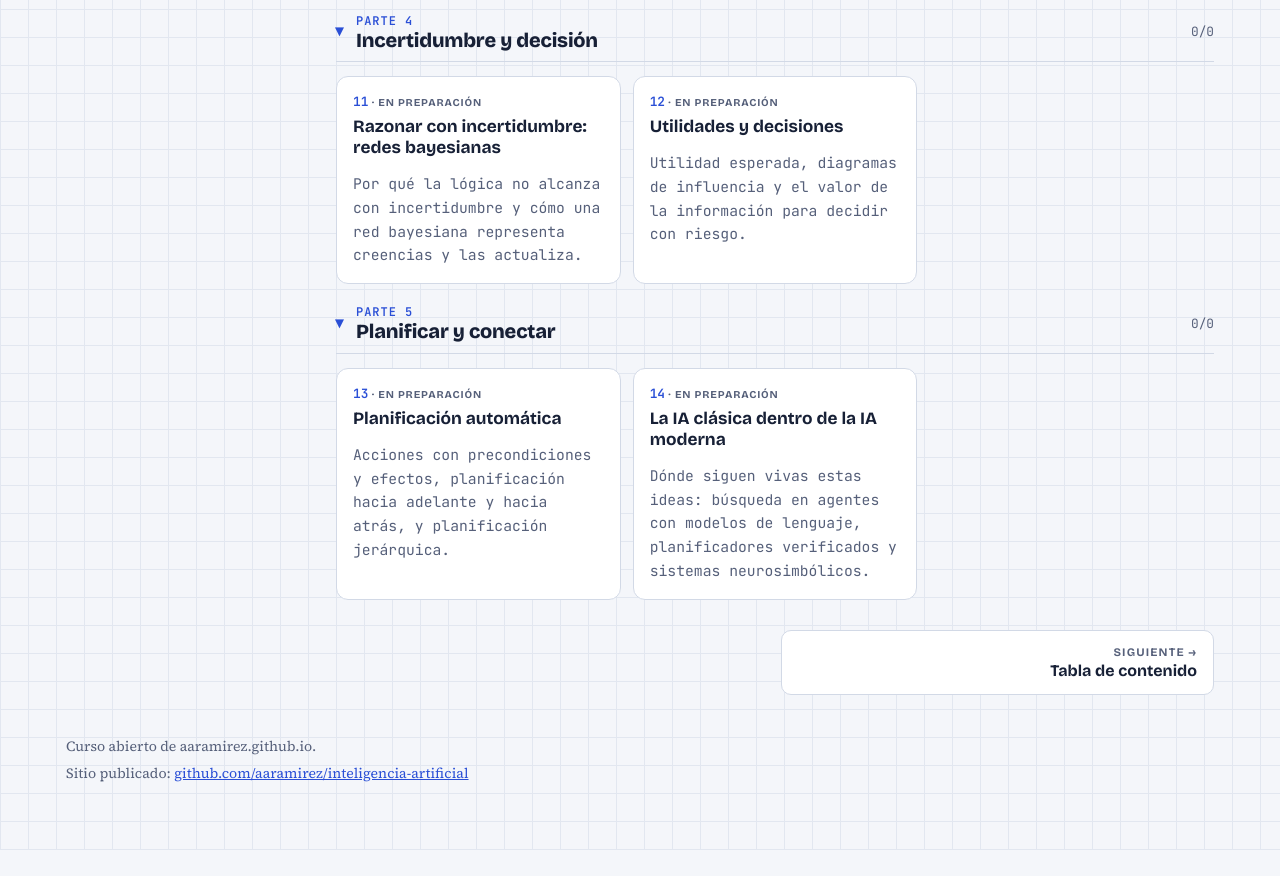
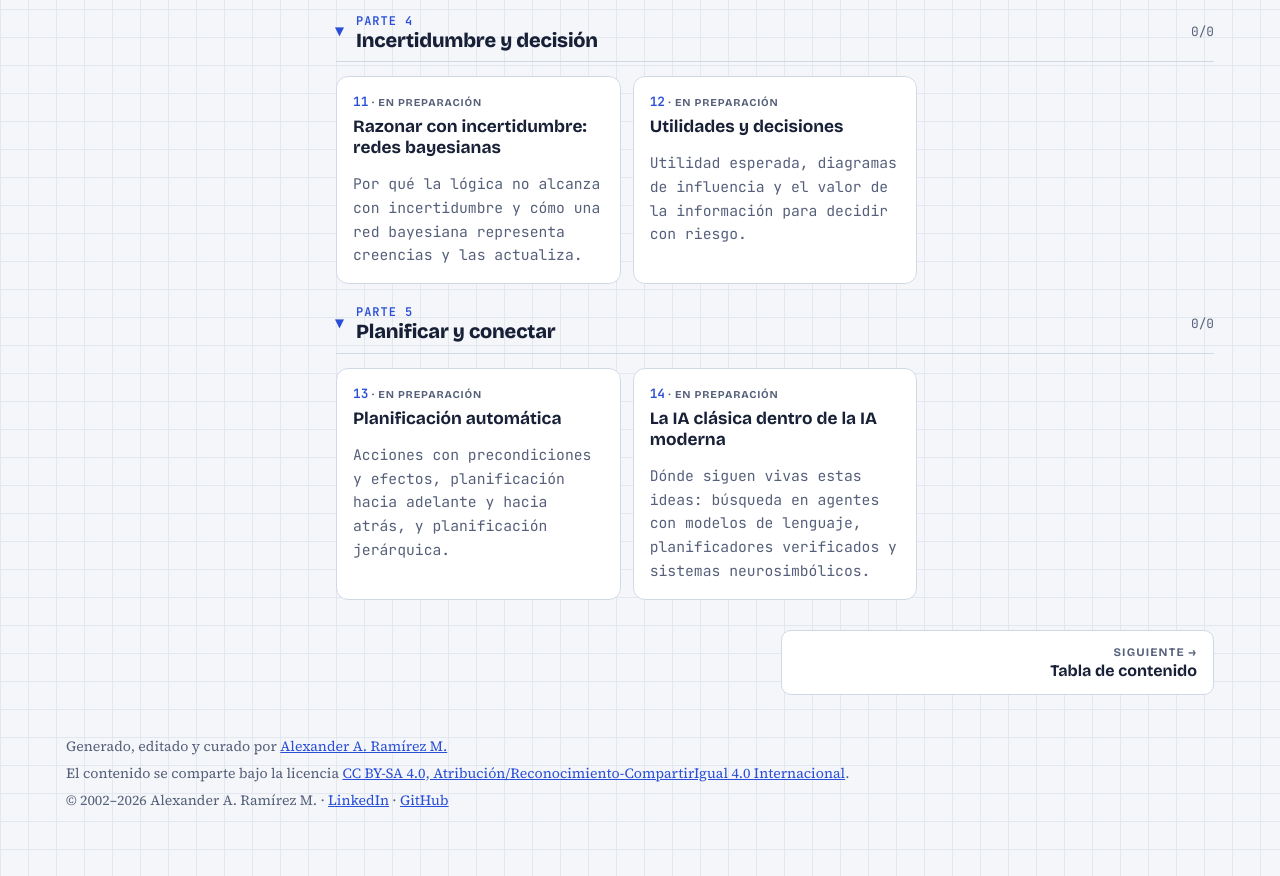
Before and after one commit to aaramirez/inteligencia-artificial, a plain HTML site: page index.html in a window 1280 px wide. Shown: the part 2539-3415 px from the top of the page. Before the commit the page ends 3389 px from the top, so only its background shows below. Drawn offline with nearby package versions, Linux system fonts and the light colour scheme.

Commit message:
Pie común: autoría, licencia CC BY-SA 4.0 y año que se actualiza solo

```diff
--- a/index.html
+++ b/index.html
@@ -94,7 +94,7 @@ height="0" width="0" style="display:none;visibility:hidden"></iframe></noscript>
 <nav class="pager" id="pager" aria-label="Capítulo anterior y siguiente"></nav>
 </main>
 </div>
-<footer><span>Curso abierto de aaramirez.github.io.</span><span>Sitio publicado: <a href="https://github.com/aaramirez/inteligencia-artificial" target="_blank" rel="noopener">github.com/aaramirez/inteligencia-artificial</a></span></footer>
+<footer><span>Generado, editado y curado por <a href="https://www.linkedin.com/in/alexander-ramirez-morales/" target="_blank" rel="noopener">Alexander A. Ramírez M.</a></span><span>El contenido se comparte bajo la licencia <a href="https://creativecommons.org/licenses/by-sa/4.0/deed.es" target="_blank" rel="noopener">CC BY-SA 4.0, Atribución/Reconocimiento-CompartirIgual 4.0 Internacional</a>.</span><span>© 2002–<span data-anio>2026</span> Alexander A. Ramírez M. · <a href="https://www.linkedin.com/in/alexander-ramirez-morales/" target="_blank" rel="noopener">LinkedIn</a> · <a href="https://github.com/aaramirez" target="_blank" rel="noopener">GitHub</a></span><script>document.querySelectorAll('[data-anio]').forEach(function (e) { e.textContent = new Date().getFullYear(); });</script></footer>
 </div>
 <script src="assets/lab.js"></script>
 </body>
```
Also changed, not shown: temario.html (+1 -1 lines).
